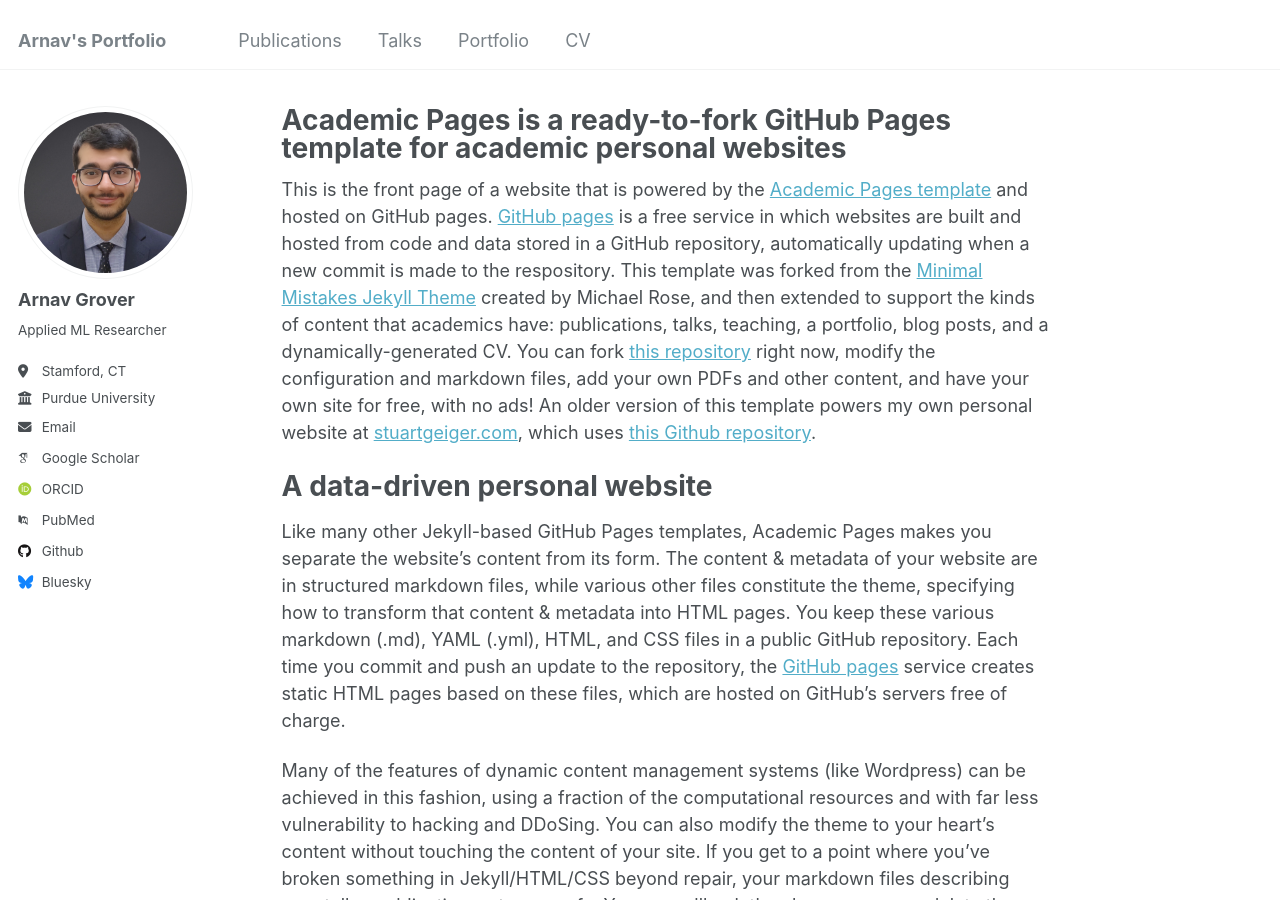
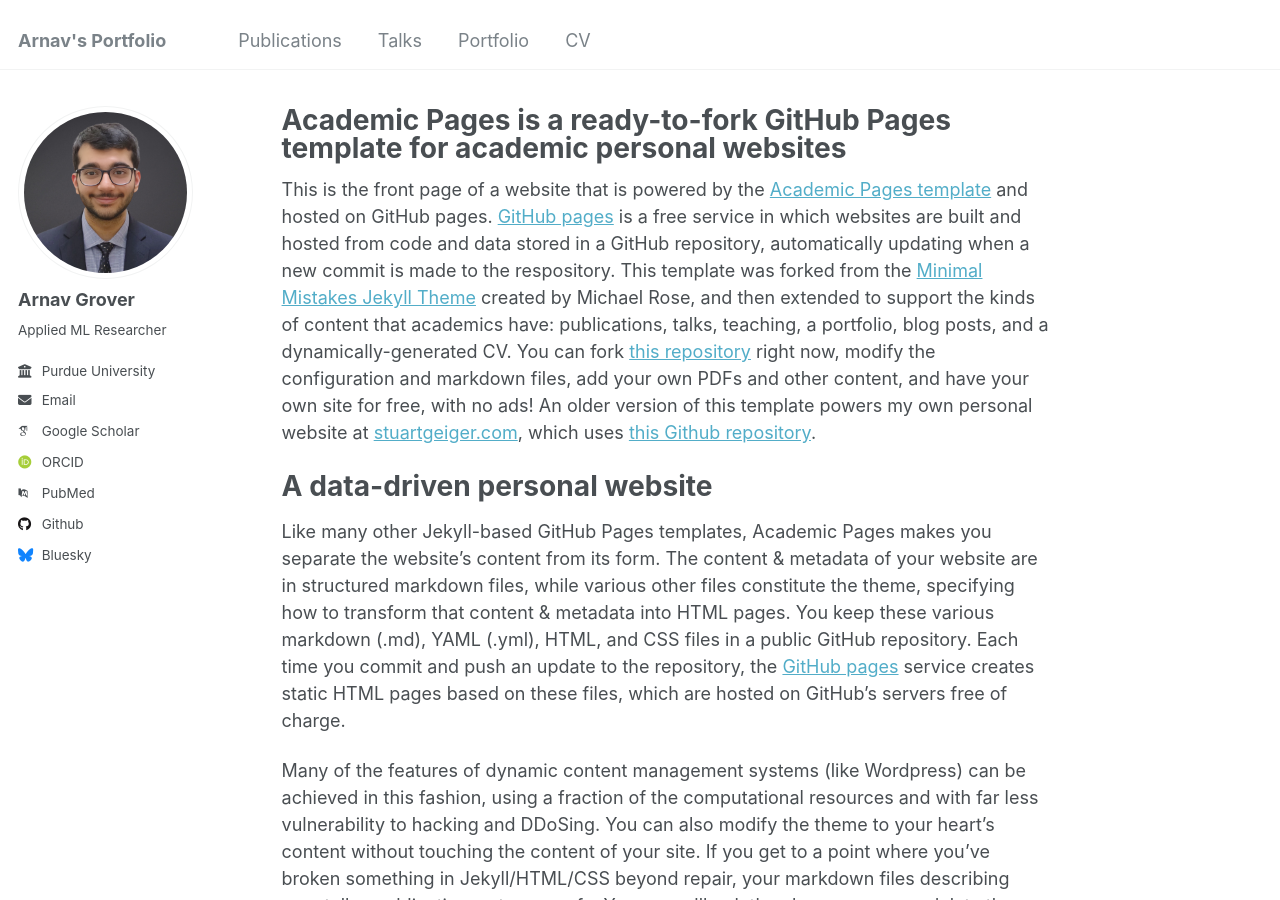
Before and after one commit to Arnav-Gr0ver/Arnav-Gr0ver.github.io, a Jekyll site: the page built from _pages/about.md, in a window 1280 px wide and 900 px high. Built offline with Jekyll 4.4.1, drawn with Linux system fonts in a browser that asks for light colours; some web fonts are replaced.

Commit message:
Update _config.yml

```diff
--- a/_config.yml
+++ b/_config.yml
@@ -25,7 +25,7 @@
   name             : "Arnav Grover"
   pronouns         : # example: "she/her"
   bio              : "Applied ML Researcher"
-  location         : "Stamford, CT"
+  # location         : "Stamford, CT"
   employer         : "Purdue University"
   uri              : # URL
   email            : "arnavgrover@gmail.com"
```
